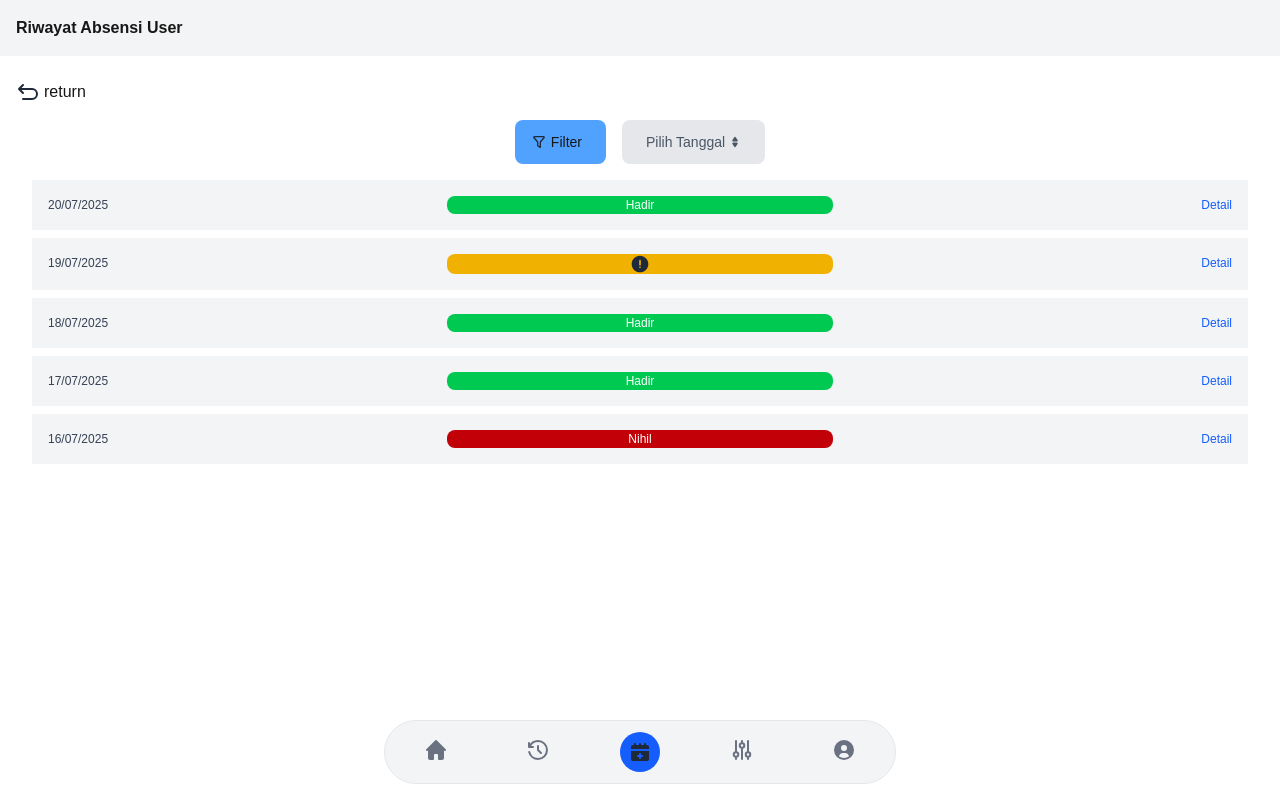
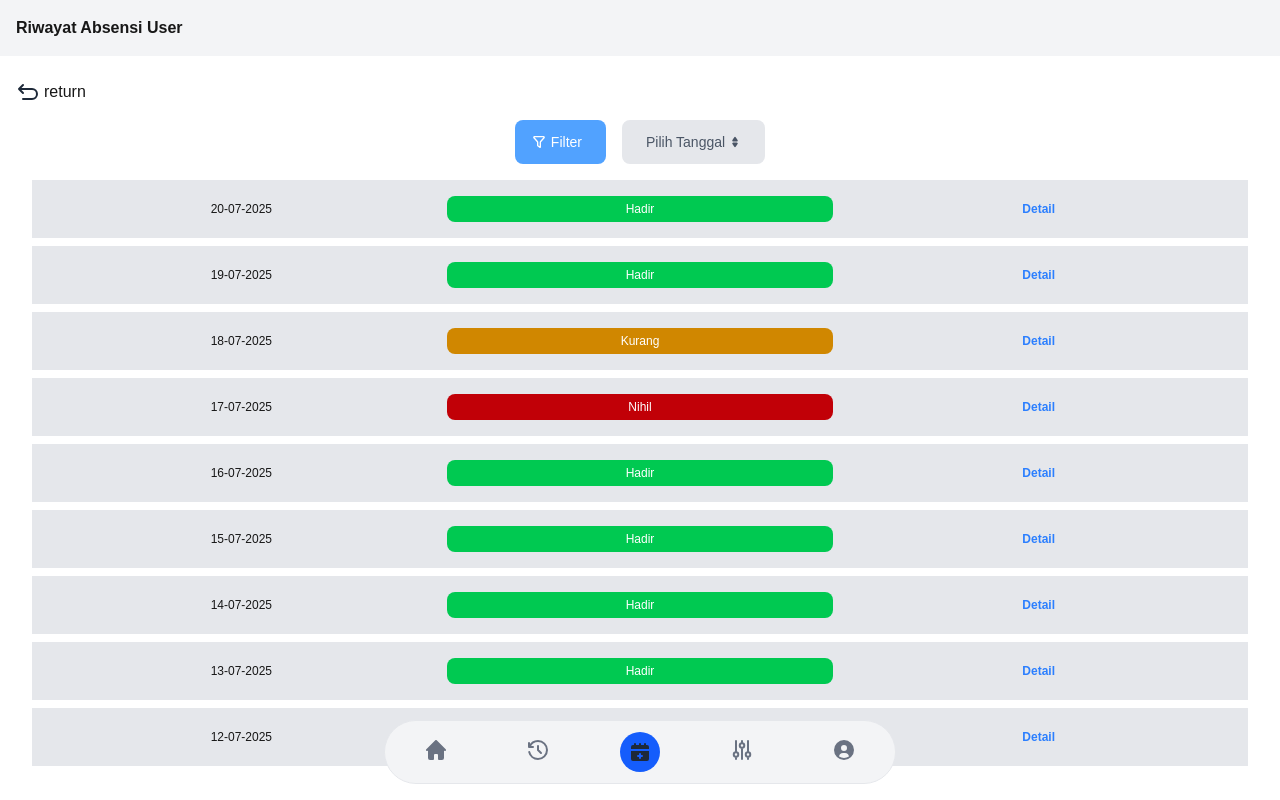
Before and after one commit to Nazarnazz/hrms-ui, a Next.js app: page /user/riwayat in a window 1280 px wide. Built offline with nearby package versions, Linux system fonts and the light colour scheme.

Commit message:
dialog riwayat absensi

```diff
--- /dev/null
+++ b/src/app/components/element/dialog.js
@@ -0,0 +1,45 @@
+import { useEffect } from "react";
+
+export function Dialog({ open, onClose, children }) {
+  // Cegah scroll di body saat dialog terbuka
+  useEffect(() => {
+    if (open) {
+      document.body.style.overflow = "hidden";
+    } else {
+      document.body.style.overflow = "";
+    }
+    return () => {
+      document.body.style.overflow = "";
+    };
+  }, [open]);
+
+  if (!open) return null;
+
+  return (
+    <div className="fixed inset-0 z-50 flex items-center justify-center bg-black/40 backdrop-blur-sm">
+      <div className="bg-white dark:bg-gray-800 rounded-lg shadow-xl w-full max-w-md p-6 relative">
+        {/* Tombol close pojok kanan atas */}
+        <button onClick={onClose} className="absolute top-5 px-2 py-0.5 rounded-md right-5 bg-gray-500 text-white hover:bg-blue-200 hover:text-gray-600">
+          &times;
+        </button>
+        {children}
+      </div>
+    </div>
+  );
+}
+
+export function DialogTitle({ children }) {
+  return <h2 className="text-lg font-semibold mb-2">{children}</h2>;
+}
+
+export function DialogDescription({ children }) {
+  return <p className="text-sm mb-4">{children}</p>;
+}
+
+export function DialogBody({ children }) {
+  return <div className="space-y-4">{children}</div>;
+}
+
+export function DialogActions({ children }) {
+  return <div className="mt-6 flex justify-end gap-2">{children}</div>;
+}
--- a/src/app/user/riwayat/page.js
+++ b/src/app/user/riwayat/page.js
@@ -1,31 +1,96 @@
+"use client";
 import Navigation from "@/app/components/menu-items/navigation-user";
+import { useRouter } from "next/navigation";
+import { Dialog, DialogActions, DialogBody, DialogDescription, DialogTitle } from "@/app/components/element/dialog";
+import { useState } from "react";
+
 // import Link from "next/link";
 export default function Riwayat() {
+  const [isOpen, setIsOpen] = useState(false);
+  const [selectedItem, setSelectedItem] = useState(null);
+
+  const router = useRouter();
+  const Riwayat = [
+    {
+      id: 1,
+      tanggal: "20-07-2025",
+      keterangan: "Hadir",
+      background: "bg-green-500",
+    },
+    {
+      id: 2,
+      tanggal: "19-07-2025",
+      keterangan: "Hadir",
+      background: "bg-green-500",
+    },
+    {
+      id: 3,
+      tanggal: "18-07-2025",
+      keterangan: "Kurang",
+      background: "bg-yellow-600",
+    },
+    {
+      id: 4,
+      tanggal: "17-07-2025",
+      keterangan: "Nihil",
+      background: "bg-red-700",
+    },
+    {
+      id: 6,
+      tanggal: "16-07-2025",
+      keterangan: "Hadir",
+      background: "bg-green-500",
+    },
+    {
+      id: 7,
+      tanggal: "15-07-2025",
+      keterangan: "Hadir",
+      background: "bg-green-500",
+    },
+    {
+      id: 8,
+      tanggal: "14-07-2025",
+      keterangan: "Hadir",
+      background: "bg-green-500",
+    },
+    {
+      id: 9,
+      tanggal: "13-07-2025",
+      keterangan: "Hadir",
+      background: "bg-green-500",
+    },
+    {
+      id: 10,
+      tanggal: "12-07-2025",
+      keterangan: "Hadir",
+      background: "bg-green-500",
+    },
+  ];
   return (
     <>
       <div className="mb-4">
         <div className="w-full p-4 bg-gray-100 mb-6 dark:bg-gray-700 justify-center items-center font-bold dark:border-gray-600">Riwayat Absensi User</div>
         <div className="px-4">
-          <div className="my-4 flex">
-            <svg className="w-6 h-6 text-gray-800 dark:text-white" aria-hidden="true" xmlns="http://www.w3.org/2000/svg" width="24" height="24" fill="none" viewBox="0 0 24 24">
+          <div onClick={() => router.back()} className="my-4 flex">
+            <svg className="w-6 h-6 text-gray-800 hover:underline dark:text-white" aria-hidden="true" xmlns="http://www.w3.org/2000/svg" width="24" height="24" fill="none" viewBox="0 0 24 24">
               <path stroke="currentColor" strokeLinecap="round" strokeLinejoin="round" strokeWidth="2" d="M3 9h13a5 5 0 0 1 0 10H7M3 9l4-4M3 9l4 4" />
             </svg>
-            <span className="ml-1">return</span>
+            <span className="ml-1 hover:underline">return</span>
           </div>
           <div className="my-4">
             <div className="flex justify-content gap-4 justify-center">
-              <div className="flex bg-blue-400 py-3 pr-6 pl-4 rounded-lg text-sm">
-                <svg class="w-4 h-4 mr-1 mt-0.5 text-gray-800 dark:text-white" aria-hidden="true" xmlns="http://www.w3.org/2000/svg" width="24" height="24" fill="none" viewBox="0 0 24 24">
+              <div className="flex bg-blue-400 py-3 pr-6 pl-4 text-white rounded-lg text-sm">
+                <svg className="w-4 h-4 mr-1 mt-0.5 text-white" aria-hidden="true" xmlns="http://www.w3.org/2000/svg" width="24" height="24" fill="none" viewBox="0 0 24 24">
                   <path
                     stroke="currentColor"
-                    stroke-linecap="round"
-                    stroke-width="2"
+                    strokeLinecap="round"
+                    strokeWidth="2"
                     d="M18.796 4H5.204a1 1 0 0 0-.753 1.659l5.302 6.058a1 1 0 0 1 .247.659v4.874a.5.5 0 0 0 .2.4l3 2.25a.5.5 0 0 0 .8-.4v-7.124a1 1 0 0 1 .247-.659l5.302-6.059c.566-.646.106-1.658-.753-1.658Z"
                   />
                 </svg>
                 Filter
               </div>
-              <div className="flex bg-gray-200 py-3 px-6 rounded-lg text-sm text-gray-600">
+              <div className="flex bg-gray-200 dark:bg-gray-500 py-3 px-6 rounded-lg text-sm text-gray-600 dark:text-white">
                 Pilih Tanggal
                 <svg className="w-3 h-3 ms-1 mt-1" aria-hidden="true" xmlns="http://www.w3.org/2000/svg" fill="currentColor" viewBox="0 0 24 24">
                   <path d="M8.574 11.024h6.852a2.075 2.075 0 0 0 1.847-1.086 1.9 1.9 0 0 0-.11-1.986L13.736 2.9a2.122 2.122 0 0 0-3.472 0L6.837 7.952a1.9 1.9 0 0 0-.11 1.986 2.074 2.074 0 0 0 1.847 1.086Zm6.852 1.952H8.574a2.072 2.072 0 0 0-1.847 1.087 1.9 1.9 0 0 0 .11 1.985l3.426 5.05a2.123 2.123 0 0 0 3.472 0l3.427-5.05a1.9 1.9 0 0 0 .11-1.985 2.074 2.074 0 0 0-1.846-1.087Z" />
@@ -33,37 +98,54 @@ export default function Riwayat() {
               </div>
             </div>
           </div>
-
-          <div className="bg-gray-100 mb-2 gap-3 mx-4 p-4 text-[12px] grid grid-cols-3 justify-content">
-            <div className="text-gray-700">20/07/2025</div>
-            <div className="flex justify-center bg-green-500 text-white rounded-lg">Hadir</div>
-            <div className="flex justify-end text-blue-600">Detail</div>
-          </div>
-          <div className="bg-gray-100 mb-2 gap-3 mx-4 p-4 text-[12px] grid grid-cols-3 justify-content">
-            <div className="text-gray-700">19/07/2025</div>
-            <div className="flex justify-center bg-yellow-500 text-white rounded-lg">
-              <svg class="w-5 h-5 text-gray-800 dark:text-white " aria-hidden="true" xmlns="http://www.w3.org/2000/svg" width="24" height="24" fill="currentColor" viewBox="0 0 24 24">
-                <path fill-rule="evenodd" d="M2 12C2 6.477 6.477 2 12 2s10 4.477 10 10-4.477 10-10 10S2 17.523 2 12Zm11-4a1 1 0 1 0-2 0v5a1 1 0 1 0 2 0V8Zm-1 7a1 1 0 1 0 0 2h.01a1 1 0 1 0 0-2H12Z" clip-rule="evenodd" />
-              </svg>
+          {Riwayat.map((item) => (
+            <div key={item.id} className="bg-gray-200 dark:bg-gray-400 mb-2 gap-3 mx-4 p-4 text-[12px] grid grid-cols-3 justify-content">
+              <div className="flex justify-center py-1">{item.tanggal}</div>
+              <div className={`flex justify-center py-1 ${item.background} text-white rounded-lg`}>{item.keterangan}</div>
+              <div className="flex justify-center py-1">
+                <button
+                  onClick={() => {
+                    setSelectedItem(item);
+                    setIsOpen(true);
+                  }}
+                  className=" font-bold hover:underline text-blue-500 dark:text-blue-100 dark:hover:text-blue-500 "
+                >
+                  Detail
+                </button>
+              </div>
             </div>
-            <div className="flex justify-end text-blue-600">Detail</div>
-          </div>
-          <div className="bg-gray-100 mb-2 gap-3 mx-4 p-4 text-[12px] grid grid-cols-3 justify-content">
-            <div className="text-gray-700">18/07/2025</div>
-            <div className="flex justify-center bg-green-500 text-white rounded-lg">Hadir</div>
-            <div className="flex justify-end text-blue-600">Detail</div>
-          </div>
-          <div className="bg-gray-100 mb-2 gap-3 mx-4 p-4 text-[12px] grid grid-cols-3 justify-content">
-            <div className="text-gray-700">17/07/2025</div>
-            <div className="flex justify-center bg-green-500 text-white rounded-lg">Hadir</div>
-            <div className="flex justify-end text-blue-600">Detail</div>
-          </div>
-          <div className="bg-gray-100 mb-2 gap-3 mx-4 p-4 text-[12px] grid grid-cols-3 justify-content">
-            <div className="text-gray-700">16/07/2025</div>
-            <div className="flex justify-center bg-red-700 text-white rounded-lg">Nihil</div>
-            <div className="flex justify-end text-blue-600">Detail</div>
-          </div>
+          ))}
         </div>
+        <Dialog open={isOpen} onClose={() => setIsOpen(false)}>
+          {selectedItem && (
+            <>
+              <DialogTitle>Riwayat Absensi</DialogTitle>
+              <DialogDescription>Data lengkap terkait absensi</DialogDescription>
+              <DialogBody>
+                <div className="bg-gray-200 text-gray-900 p-4">{selectedItem.tanggal}</div>
+                <div className="bg-gray-200 text-gray-900 p-4">{selectedItem.keterangan}</div>
+              </DialogBody>
+              <div className="sm:hidden">
+                <div className="mt-6 grid grid-cols-2 gap-2">
+                  <div className="justify">
+                    <button className="px-3 py-1 rounded bg-red-600 text-white hover:bg-red-700">Hapus</button>
+                  </div>
+                  <div className="flex justify-end gap-2">
+                    <button className="px-3 py-1 rounded bg-blue-600 text-white hover:bg-blue-950">Simpan</button>
+                  </div>
+                </div>
+              </div>
+              <div className="hidden sm:block">
+                <DialogActions>
+                  <button className="px-3 py-1 rounded bg-gray-600 text-white hover:bg-gray-700" onClick={() => setIsOpen(false)}>
+                    Batal
+                  </button>
+                  <button className="px-3 py-1 rounded bg-blue-600 text-white hover:bg-blue-950">Simpan</button>
+                </DialogActions>
+              </div>
+            </>
+          )}
+        </Dialog>
         <Navigation />
       </div>
     </>
```
Also changed, not shown: src/app/components/menu-items/navigation-user.js (+32 -1 lines).
